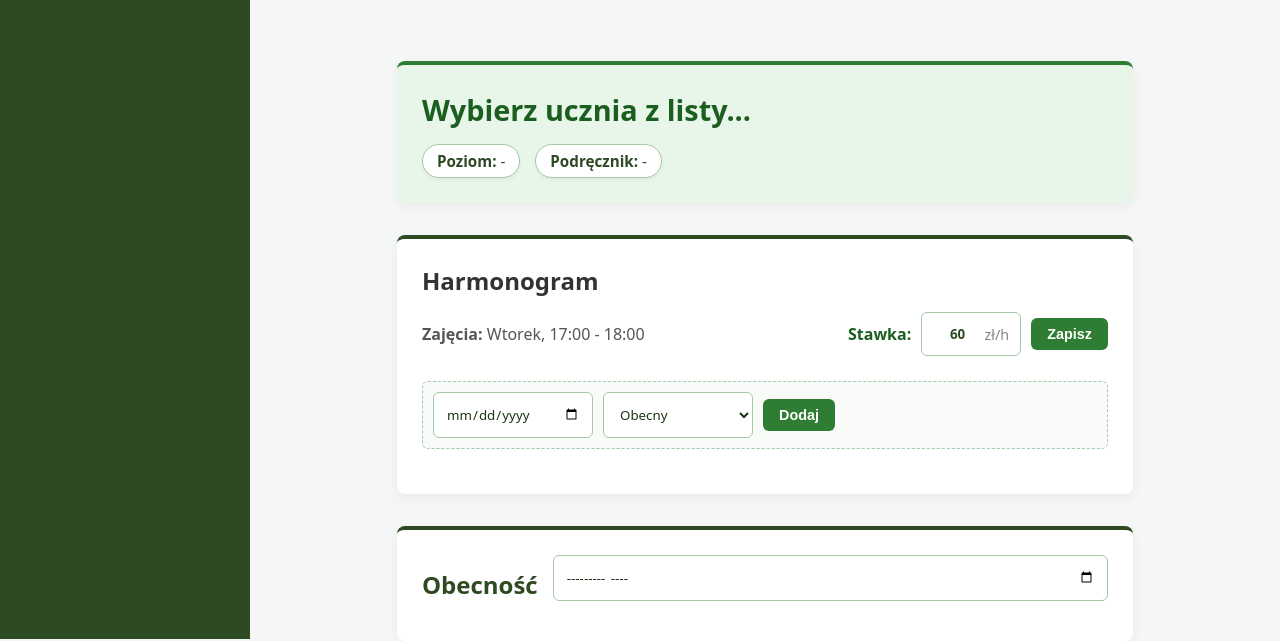
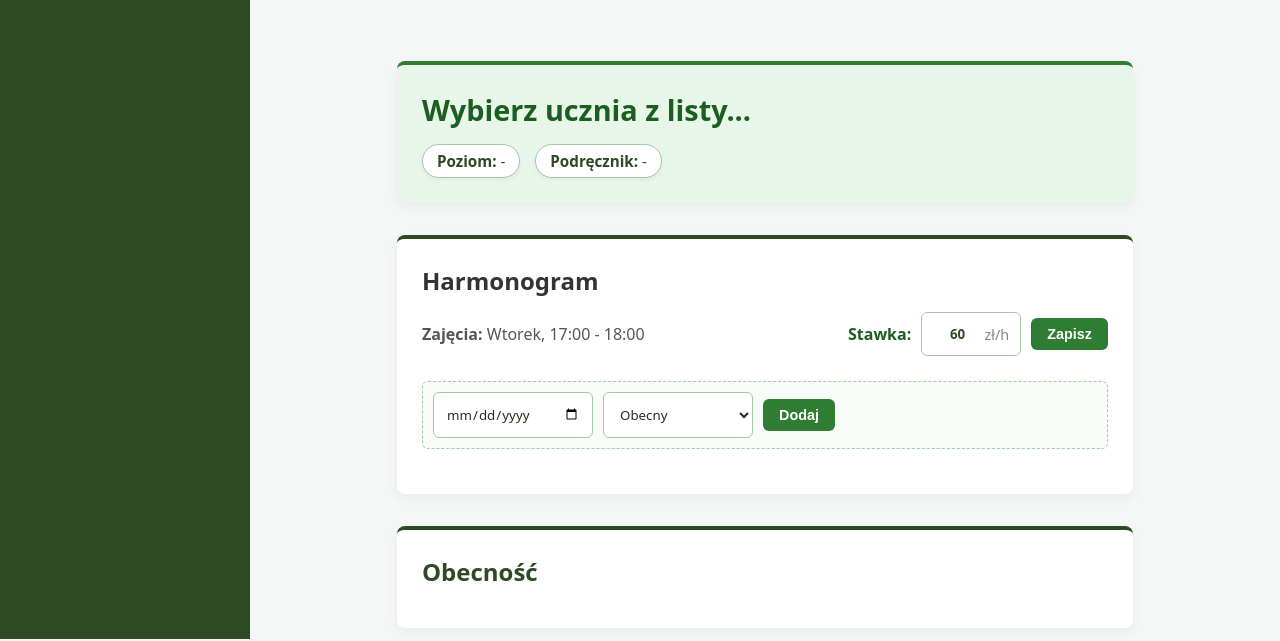
Before and after one commit to Caedonia/Caedonia.github.io, a website with bundled scripts: page teacher_panel/teacher_panel.html in a window 1280 px wide. Shown: the part 161-802 px from the top of the page. Built offline with nearby package versions, Linux system fonts and the light colour scheme; a script that the page names is missing.

Commit message:
Update teacher_panel.html

```diff
--- a/teacher_panel/teacher_panel.html
+++ b/teacher_panel/teacher_panel.html
@@ -82,7 +82,6 @@
                 <section class="admin-card attendance-tracker">
                     <div class="card-header global-controls">
                         <h2>Obecność</h2>
-                        <input type="month" id="month-selector" class="cacti-input">
                     </div>
                     <div id="calendar-wrapper"></div>
                 </section>
```
